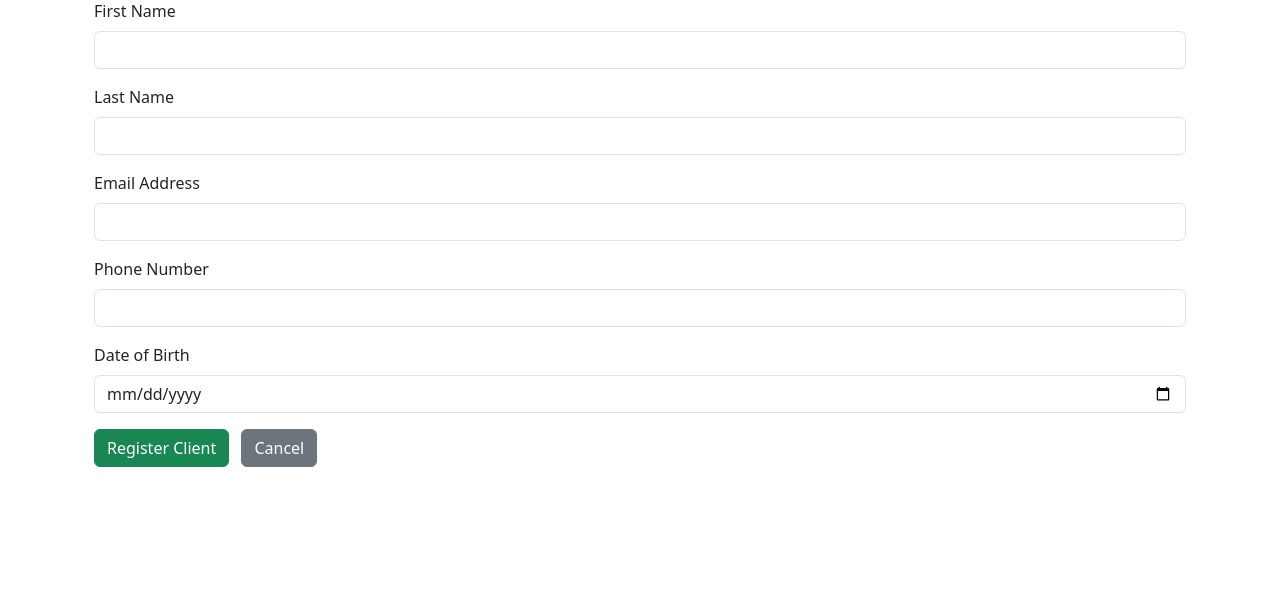
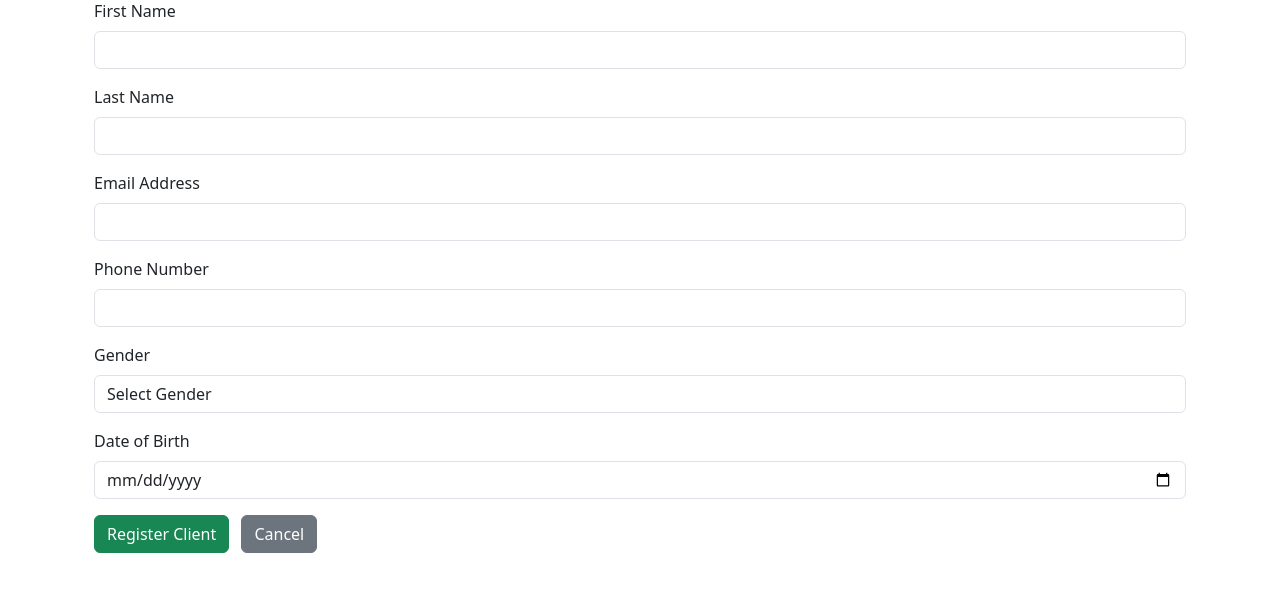
Before and after one commit to Christine-code-crypto/HealthInformationSystem, a Django app: page /register-client/ in a window 1280 px wide. Shown: the part 151-743 px from the top of the page. Run offline with Django 4.2, Linux system fonts and the light colour scheme; some libraries are stand-ins or nearby versions.

Commit message:
modified the register client template

```diff
--- a/healthIS/templates/healthIS/register_client.html
+++ b/healthIS/templates/healthIS/register_client.html
@@ -22,9 +22,20 @@
 
 
         <div class="mb-3">
-            <label for="phone" class="form-label">Phone Number</label>
-            <input type="tel" id="phone" name="phone" class="form-control" required>
+            <label for="contact_info" class="form-label">Phone Number</label>
+            <input type="tel" id="contact_info" name="contact_info" class="form-control" required>
         </div>
+
+        <div class="mb-3">
+            <label for="gender" class="form-label">Gender</label>
+            <select id="gender" name="gender" class="form-control" required>
+                <option value="">Select Gender</option>
+                <option value="Male">Male</option>
+                <option value="Female">Female</option>
+                <option value="Other">Other</option>
+            </select>
+        </div>
+
 
         <div class="mb-3">
             <label for="dob" class="form-label">Date of Birth</label>
--- a/healthIS/views.py
+++ b/healthIS/views.py
@@ -126,13 +126,15 @@ def register_client(request):
         email = request.POST.get('email')
         contact_info = request.POST.get('contact_info')
         dob = request.POST.get('dob')
+        gender = request.POST.get('gender')
         # Save to DB
         client = Client(
             first_name=first_name,
             last_name=last_name,
             email=email,
             contact_info=contact_info,
-            dob=dob
+            dob=dob,
+            gender=gender
         )
         client.save()
 
```
Also changed, not shown: db.sqlite3.
